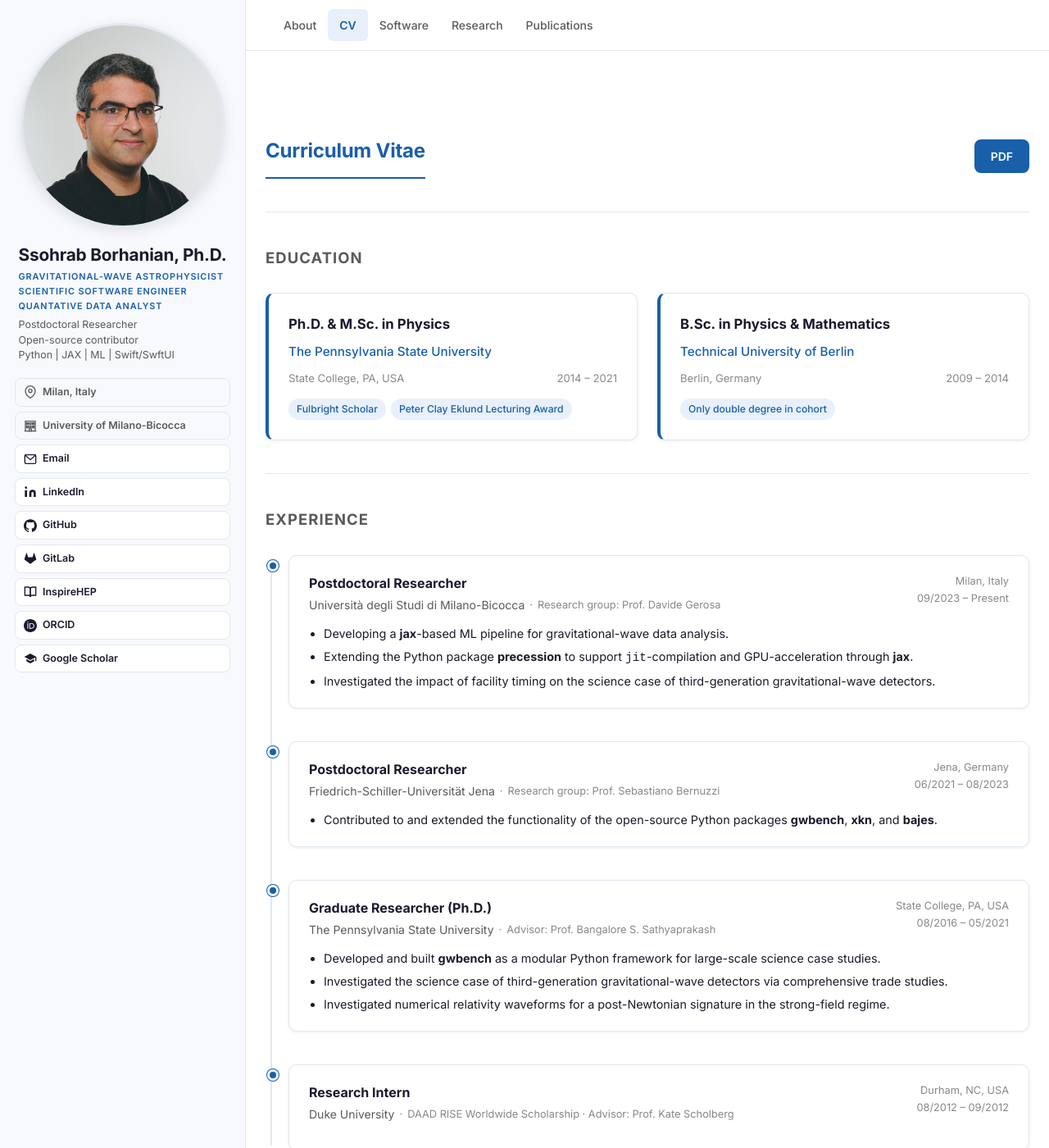
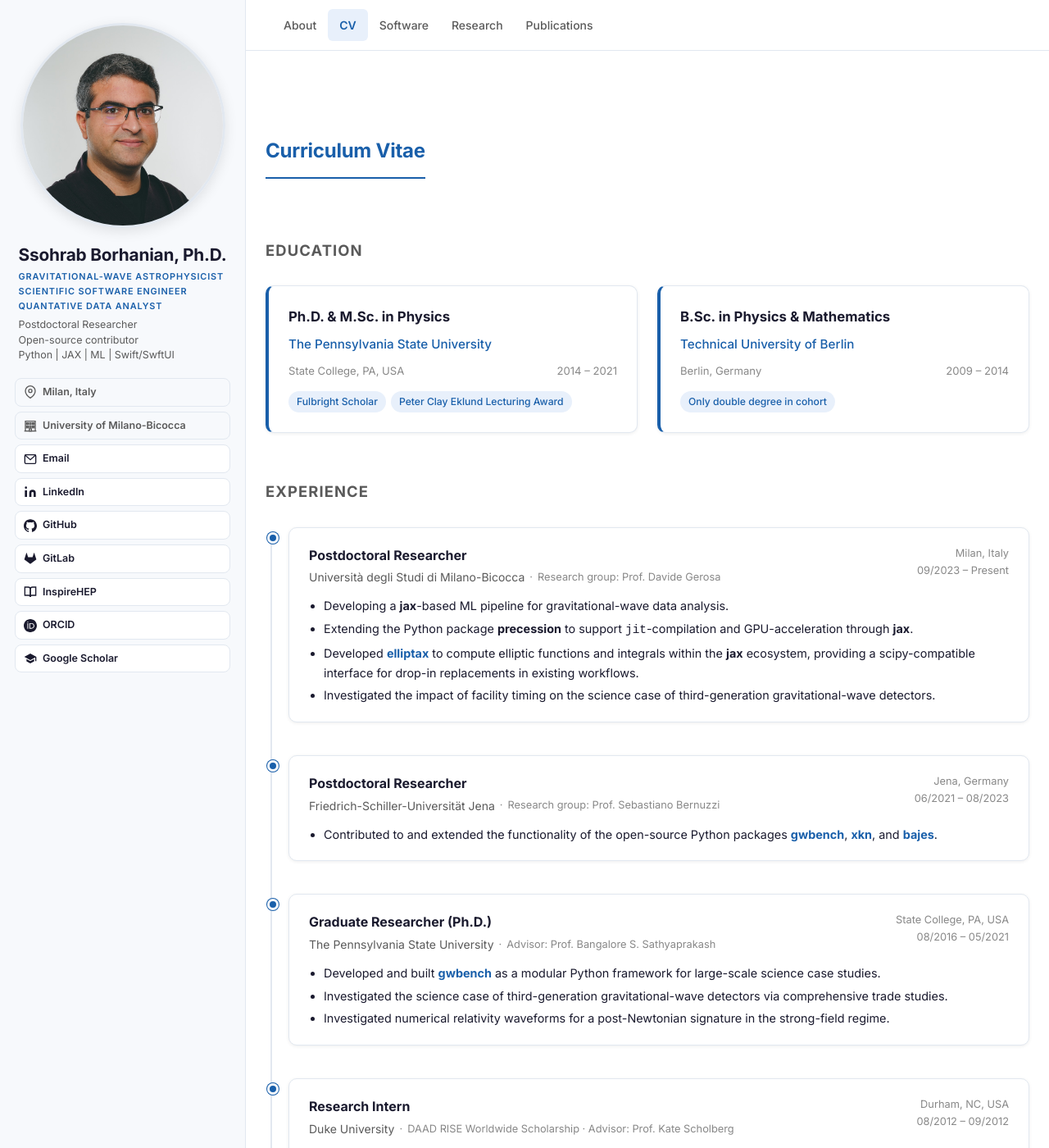
Before and after one commit to sborhanian/sborhanian.github.io, a Jekyll site: the page built from cv.html, in a window 1280 px wide and 1400 px high. Shown: the whole window at 82% size. Built offline with Jekyll 4.4.1, drawn with Linux system fonts in a browser that asks for light colours; some of the changed text lies outside the part shown.

Commit message:
updated website with elliptax

```diff
--- a/_data/cv.yml
+++ b/_data/cv.yml
@@ -3,7 +3,7 @@
 about:
   paragraphs:
     - "I'm an astrophysicist and scientific software developer with a decade of experience studying gravitational waves. The focus of my work lies on the development of open-source computational tools to investigate the science case for next-generation gravitational-wave detectors as well as to enable the analysis of data from current and future facilities. I have a strong commitment to develop easy-to-use, community-facing software that fosters reproducibility."
-    - "In particular, I developed and maintain <strong>gwbench</strong>, a Python package that enables rapid benchmarking and forecasting of the science capabilities of gravitational-wave detectors through the Fisher-information formalism. It has been widely adopted in our research community and functions as one of the primary analysis tools for the Einstein Telescope and Cosmic Explorer collaborations."
+    - "In particular, I developed and maintain <a href=\"/software/#gwbench\"><strong>gwbench</strong></a>, a Python package that enables rapid benchmarking and forecasting of the science capabilities of gravitational-wave detectors through the Fisher-information formalism. It has been widely adopted in our research community and functions as one of the primary analysis tools for the Einstein Telescope and Cosmic Explorer collaborations."
     - "Besides, I am interested in developing efficient and accurate methods to detect and analyze gravitational-wave signals, particularly with an eye towards the challenges that next-generation detectors data will present. In this context, I am investigating the use of ML techniques through neural posterior estimation to accelerate the analysis of long-range, gravitational-wave signals to provide efficient early-warning alerts to the wider astronomy community and thereby facilitate multi-messenger observations of compact binary mergers."
     - "Recently, I have been studying and exploring Apple's programming ecosystem, revolving around Swift and SwiftUI. I am planning to release a couple of open-source iOS and macOS apps that I want for my day-to-day use and which I hope can be useful to other users as well."
 
@@ -17,8 +17,8 @@ experience:
     dates:    "09/2023 – Present"
     bullets:
       - "Developing a <strong>jax</strong>-based ML pipeline for gravitational-wave data analysis."
-      - "Extending the Python package <strong>precession</strong> to support
-         <code>jit</code>-compilation and GPU-acceleration through <strong>jax</strong>."
+      - "Extending the Python package <strong>precession</strong> to support <code>jit</code>-compilation and GPU-acceleration through <strong>jax</strong>."
+      - "Developed <a href=\"/software/#elliptax\"><strong>elliptax</strong></a> to compute elliptic functions and integrals within the <strong>jax</strong> ecosystem, providing a scipy-compatible interface for drop-in replacements in existing workflows."
       - "Investigated the impact of facility timing on the science case of
          third-generation gravitational-wave detectors."
 
@@ -29,7 +29,7 @@ experience:
     dates:    "06/2021 – 08/2023"
     bullets:
       - "Contributed to and extended the functionality of the open-source Python
-         packages <strong>gwbench</strong>, <strong>xkn</strong>, and <strong>bajes</strong>."
+         packages <a href=\"/software/#gwbench\"><strong>gwbench</strong></a>, <a href=\"/software/#xkn\"><strong>xkn</strong></a>, and <a href=\"https://github.com/matteobreschi/bajes\" target=\"_blank\" rel=\"noopener noreferrer\"><strong>bajes</strong></a>."
 
   - role:     "Graduate Researcher (Ph.D.)"
     org:      "The Pennsylvania State University"
@@ -37,7 +37,7 @@ experience:
     location: "State College, PA, USA"
     dates:    "08/2016 – 05/2021"
     bullets:
-      - "Developed and built <strong>gwbench</strong> as a modular Python framework
+      - "Developed and built <a href=\"/software/#gwbench\"><strong>gwbench</strong></a> as a modular Python framework
          for large-scale science case studies."
       - "Investigated the science case of third-generation gravitational-wave detectors
          via comprehensive trade studies."
@@ -83,12 +83,12 @@ software:
         url:   "https://arxiv.org/abs/2010.15202"
 
   - name:            "elliptax"
-    title:           "JAX Library of Elliptic Integrals and Special Functions"
-    badge:           "Core Developer"
+    title:           "JAX Library for Elliptic Functions and Integrals"
+    badge:           "Core Developer and Maintainer"
     badge_secondary: true
     dates:           "2026 – Present"
     text:  "elliptax is a JAX library for high-performance numerical computing of elliptic
-            integrals and special functions. Built on JAX, it supports float64 precision,
+            functions and integrals. Built on JAX, it supports float64 precision,
             GPU/TPU execution, and automatic differentiation throughout. Implements Carlson
             symmetric forms, Legendre-form complete and incomplete integrals of all three
             kinds, Bulirsch integrals with full forward and reverse mode autodiff, and Jacobi
@@ -361,7 +361,7 @@ conferences:
     host:     "University of Pisa"
     location: "Pisa, Italy"
     date:     "01/2026"
-  - name:     "Invited Seminar at IIT Bombay"
+  - name:     "Seminar at IIT Bombay [Invited]"
     host:     "Indian Institute of Technology Bombay"
     location: "Mumbai, India"
     date:     "11/2025"
@@ -389,6 +389,10 @@ conferences:
     host:     "University of Milano-Bicocca"
     location: "Milan, Italy"
     date:     "04/2024"
+  - name:     "Colloquium at Gravitation AstroParticle Physics Amsterdam (GRAPPA) [Invited]"
+    host:     "GRAPPA @ University of Amsterdam"
+    location: "Amsterdam, Netherlands"
+    date:     "01/2024"
   - name:     "TEONGRAV Workshop 2023"
     host:     "University of Naples Federico II"
     location: "Naples, Italy"
@@ -397,8 +401,8 @@ conferences:
     host:     "University of Milano-Bicocca"
     location: "Milan, Italy"
     date:     "07/2023"
-  - name:     "Seminar at INFN Trento Institute for Fundamental Physics and Applications"
-    host:     "Trento Institute for Fundamental Physics and Applications"
+  - name:     "Seminar at INFN Trento Institute for Fundamental Physics and Applications (TIFPA) [Invited]"
+    host:     "INFN TIFPA @ University of Trento"
     location: "Trento, Italy"
     date:     "12/2022"
   - name:     "Virtual DPG Spring Meeting 2022"
@@ -417,11 +421,11 @@ conferences:
     host:     "American Physical Society"
     location: "Virtual"
     date:     "04/2021"
-  - name:     "Physics Colloquium: Compact Binary Mergers as Astrophysical Laboratories (Invited · 2021 Peter Clay Eklund Lecture)"
+  - name:     "Physics Colloquium: Compact Binary Mergers as Astrophysical Laboratories [Invited · 2021 Peter Clay Eklund Lecture]"
     host:     "Pennsylvania State University"
     location: "Virtual"
     date:     "04/2021"
-  - name:     "Physics Colloquium: Compact Binary Mergers as Astrophysical Laboratories (Invited)"
+  - name:     "Physics Colloquium: Compact Binary Mergers as Astrophysical Laboratories [Invited]"
     host:     "Georgia Southern University"
     location: "Virtual"
     date:     "10/2020"
--- a/assets/css/style.css
+++ b/assets/css/style.css
@@ -423,6 +423,17 @@ ul { list-style: none; }
   transform: translateY(-2px);
 }
 
+.project-card:target {
+  outline: 2px solid var(--accent);
+  outline-offset: 2px;
+  animation: card-focus 2s ease forwards;
+}
+
+@keyframes card-focus {
+  0%   { outline-color: var(--accent); }
+  100% { outline-color: transparent; }
+}
+
 .project-header {
   display: flex;
   justify-content: space-between;
@@ -590,6 +601,7 @@ ul { list-style: none; }
   color: var(--muted);
   text-transform: uppercase;
   letter-spacing: 0.06em;
+  margin-top: 56px;
   margin-bottom: 28px;
 }
 
--- a/cv.html
+++ b/cv.html
@@ -7,18 +7,7 @@ title: "CV"
   <section class="section section--top">
     <div class="container">
 
-      <!-- ── PDF download ───────────────────────────────────────────── -->
-      <div class="cv-download-bar">
-        <div>
-          <h2 class="section-title" style="margin-bottom:0;">Curriculum Vitae</h2>
-        </div>
-        <a href="https://raw.githubusercontent.com/sborhanian/cv/main/Borhanian_CV.pdf"
-           class="btn btn-primary" target="_blank" rel="noopener noreferrer">
-          PDF
-        </a>
-      </div>
-
-      <hr class="cv-divider" />
+      <h2 class="section-title" style="margin-bottom: 16px;">Curriculum Vitae</h2>
 
       <!-- ── Education ──────────────────────────────────────────────── -->
       <h3 class="subsection-title">Education</h3>
@@ -43,8 +32,6 @@ title: "CV"
         {% endfor %}
 
       </div>
-
-      <hr class="cv-divider" />
 
       <!-- ── Experience ─────────────────────────────────────────────── -->
       <h3 class="subsection-title">Experience</h3>
@@ -82,8 +69,6 @@ title: "CV"
 
       </div>
 
-      <hr class="cv-divider" />
-
       <!-- ── Skills ─────────────────────────────────────────────────────────── -->
       <h3 class="subsection-title">Skills</h3>
       <p class="skills-group-label">Technical Skills</p>
@@ -105,8 +90,6 @@ title: "CV"
         {% endfor %}
       </div>
 
-      <hr class="cv-divider" />
-
       <!-- ── Research Visits ───────────────────────────────────────────────── -->
       <h3 class="subsection-title">Research Visits</h3>
       <ul class="conf-list">
@@ -117,8 +100,6 @@ title: "CV"
         </li>
         {% endfor %}
       </ul>
-
-      <hr class="cv-divider" />
 
       <!-- ── Honors & Awards ────────────────────────────────────────────────── -->
       <h3 class="subsection-title">Honors &amp; Awards</h3>
@@ -131,8 +112,6 @@ title: "CV"
         </tr>
         {% endfor %}
       </table>
-
-      <hr class="cv-divider" />
 
       <!-- ── Teaching ───────────────────────────────────────────────────────── -->
       <h3 class="subsection-title">Teaching</h3>
@@ -168,8 +147,6 @@ title: "CV"
 
       </div>
 
-      <hr class="cv-divider" />
-
       <!-- ── Conferences, Seminars & Schools ───────────────────────────────── -->
       <h3 class="subsection-title">Conferences, Seminars &amp; Schools</h3>
       <ul class="conf-list">
--- a/software.html
+++ b/software.html
@@ -10,7 +10,7 @@ title: "Software"
       <div class="projects-grid">
 
         {% for project in site.data.cv.software %}
-        <div class="project-card">
+        <div class="project-card" id="{{ project.name }}">
           <div class="project-header">
             <h3 class="project-name">{{ project.name }}</h3>
             <span class="project-badge{% if project.badge_secondary %} project-badge-secondary{% endif %}">
```
